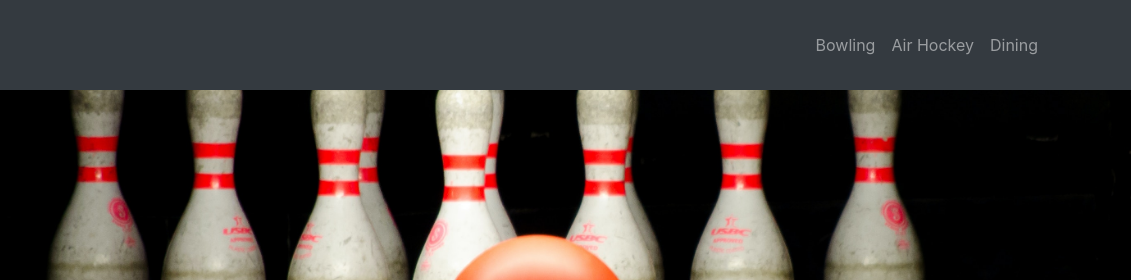
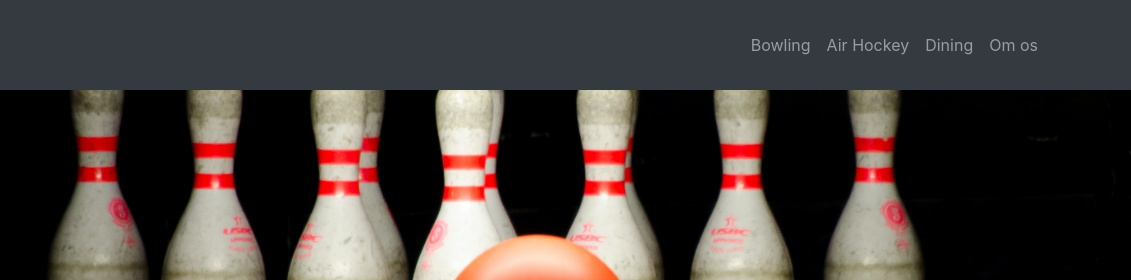
Before and after one commit to ahma4760/BigBowlXPUI, a website: page frontpage.html in a window 1280 px wide. Shown: the top 280 px of the page, 149-1280 px from the left. Drawn offline with nearby package versions, Linux system fonts and the light colour scheme.

Commit message:
om os nav-bar

```diff
--- a/frontpage.html
+++ b/frontpage.html
@@ -47,6 +47,9 @@
                     </li>
                     <li class="nav-item">
                         <a class="nav-link" href="#dining">Dining</a>
+                    </li>
+                    <li class="nav-item">
+                        <a class="nav-link" href="#Omos">Om os</a>
                     </li>
                 </ul>
             </div>
```
